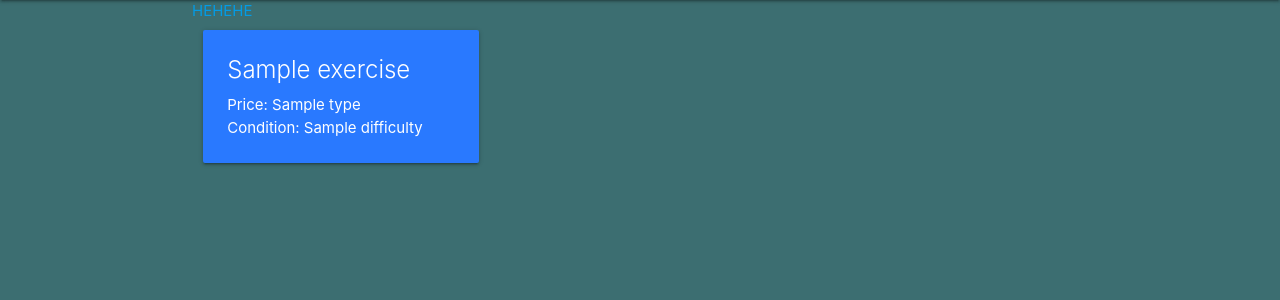
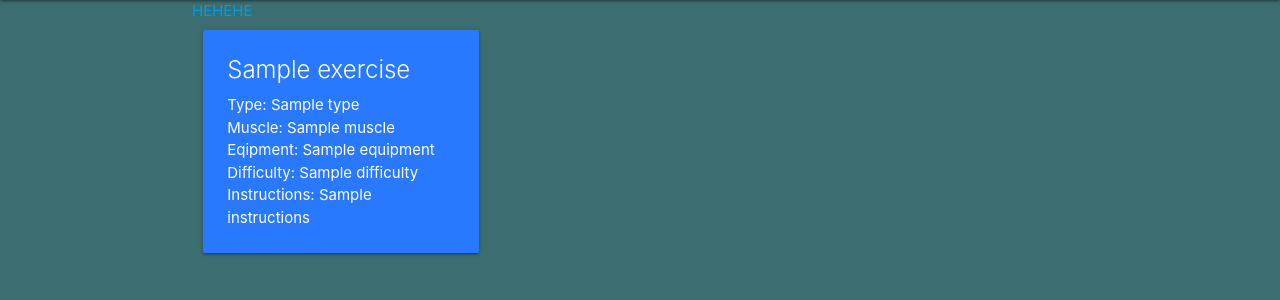
Before and after one commit to Lifting-Lounge/Lifting-Lounge, a Flask app: template App/templates/index.html in a window 1280 px wide. Shown: the part 64-364 px from the top of the page. Run offline with Flask 3, Linux system fonts and the light colour scheme; the template is opened without the code that fills it: most values are stand-ins (such as "Sample title", 1, 10 or a date in 2020).

Commit message:
api changes

```diff
--- a/App/templates/index.html
+++ b/App/templates/index.html
@@ -17,8 +17,11 @@
                 <div class="card blue accent-3">
                     <div class="card-content white-text">
                         <span class="card-title">{{exercise.name}}</span>
-                        <p>Price: {{exercise.type}}</p>
-                        <p>Condition: {{exercise.difficulty}}</p>
+                        <p>Type: {{exercise.type}}</p>
+                        <p>Muscle: {{exercise.muscle}}</p>
+                        <p>Eqipment: {{exercise.equipment}}</p>
+                        <p>Difficulty: {{exercise.difficulty}}</p>
+                        <p>Instructions: {{exercise.instructions}}</p>
                     </div>
 
                 </div>
```
